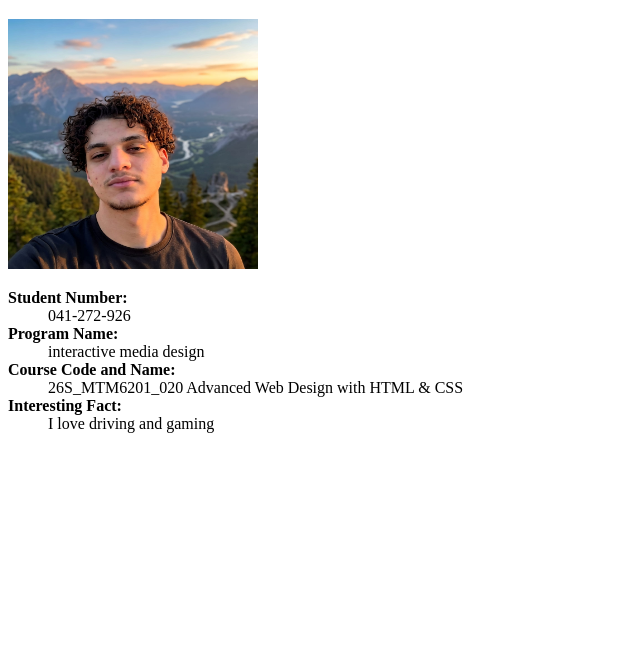
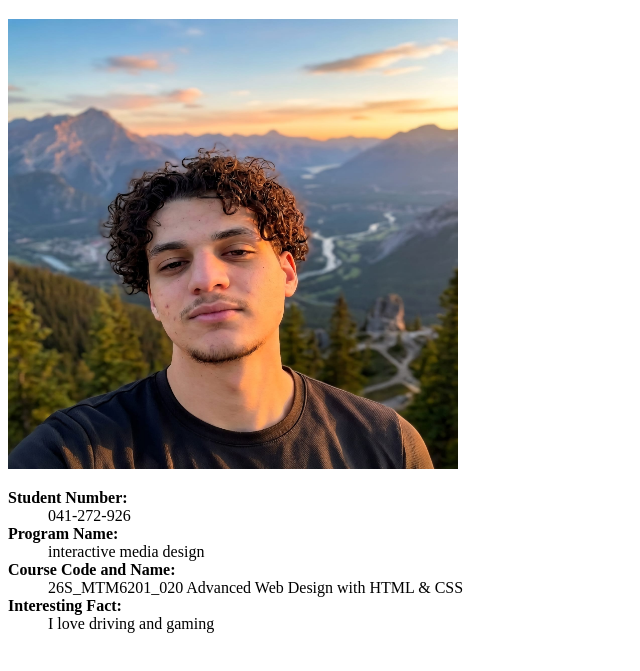
Before and after one commit to toua0011/mtm6201-week1, a plain HTML site: page index.html in a window 1280 px wide. Shown: the part 61-732 px from the top of the page, without its empty margins (0-640 px from the left). Drawn offline with Linux system fonts and the light colour scheme.

Commit message:
update image dimensions in index.html to 450x450

```diff
--- a/index.html
+++ b/index.html
@@ -10,7 +10,7 @@
     <h1>Mohamed Nidal</h1>
 
 
-    <img src="images/nidal.jpeg" alt="Mohamed nidal" width="250" height="250">
+    <img src="images/nidal.jpeg" alt="Mohamed nidal" width="450" height="450">
 
     <dl>
         <dt><strong>Student Number:</strong></dt>
```
